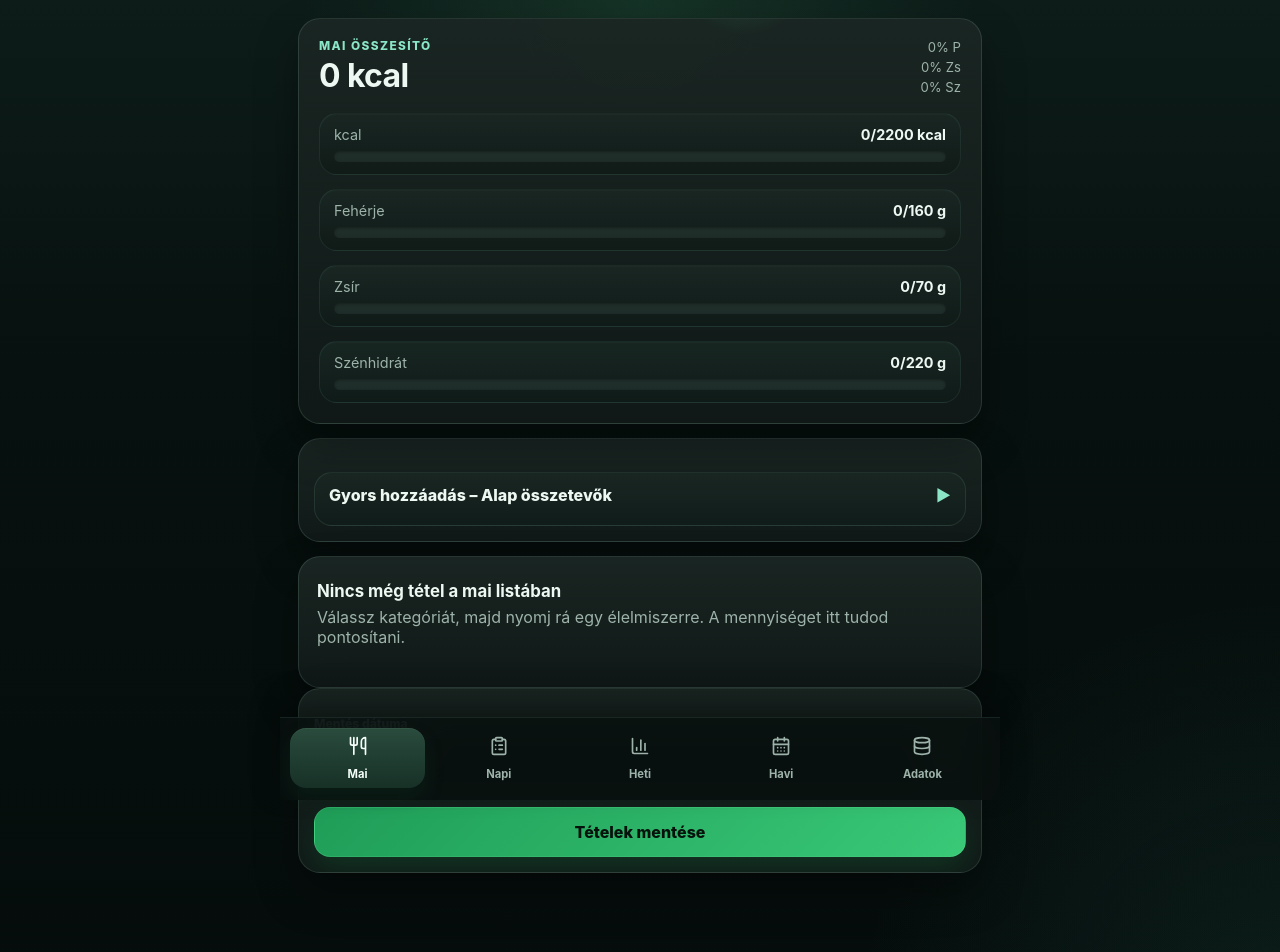
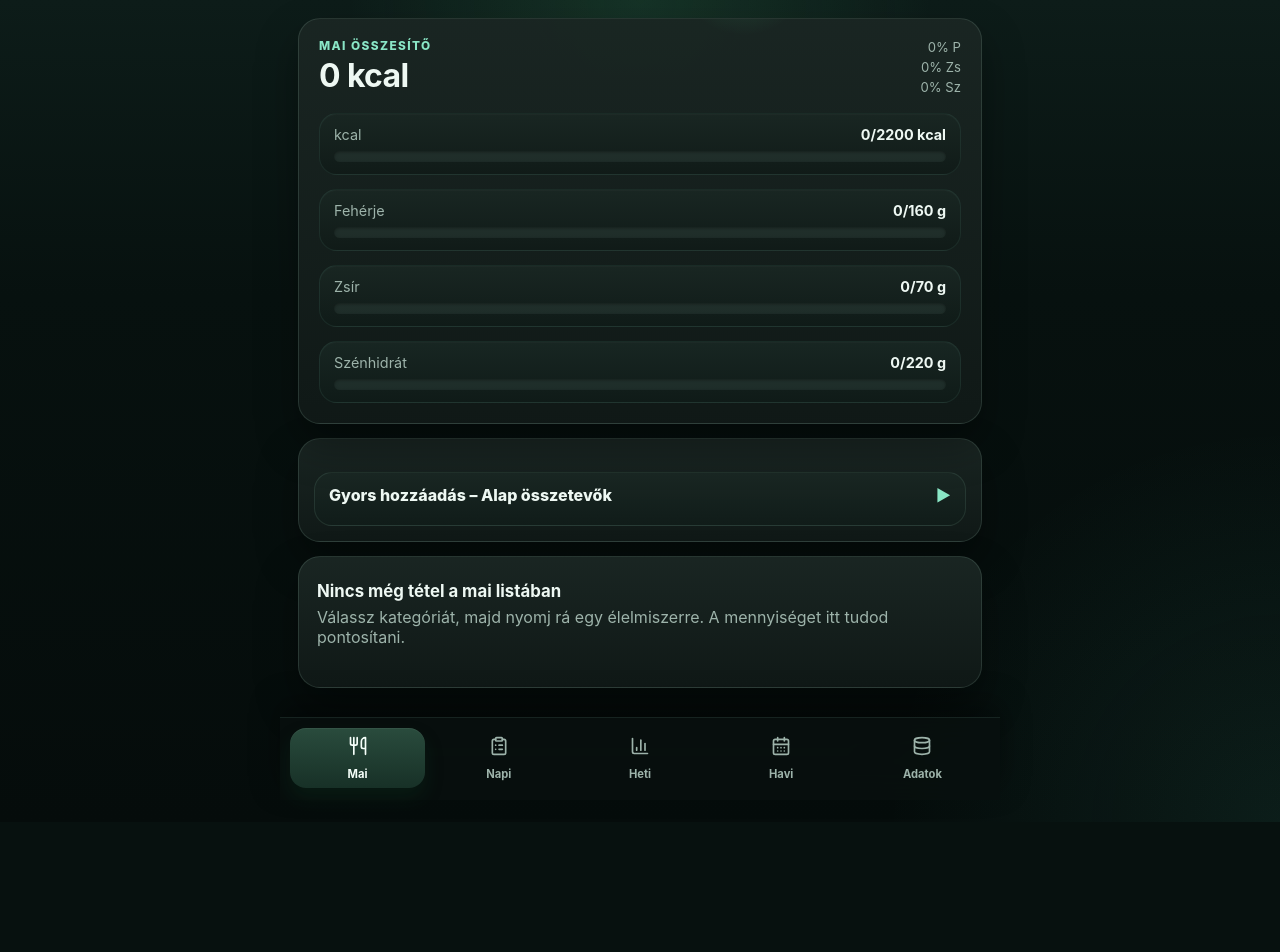
Before and after one commit to tonetttoman/makro-app, a React (Vite) app: page / in a window 1280 px wide. Shown: the top 952 px of the page. After the commit the page ends 822 px from the top, so only its background shows below. Built offline with nearby package versions, Linux system fonts and the light colour scheme.

Commit message:
move save controls into entry list and lock entries on save

```diff
--- a/src/App.jsx
+++ b/src/App.jsx
@@ -54,6 +54,7 @@ function createEntry(food) {
     entryId: createUniqueId(food.id),
     foodId: food.id,
     amount: food.defaultAmount,
+    locked: false,
     createdAt: new Date().toISOString()
   };
 }
@@ -94,7 +95,7 @@ function upsertDailyLog(dailyLogs, date, totals) {
     carbs: totals.carbs,
     alcoholKcal: 0,
     macroRatio,
-    note: "nyugtázott napi napló",
+    note: "mentett napi tételek",
     source: "confirmed_daily_entries"
   };
   const exists = dailyLogs.some((log) => log.date === date);
@@ -163,8 +164,18 @@ export default function App() {
     );
   }
 
+  function handleToggleLock(entryId) {
+    updateTodayEntries(
+      todayEntries.map((entry) => (entry.entryId === entryId ? { ...entry, locked: !Boolean(entry.locked) } : entry))
+    );
+  }
+
   function handleRemove(entryId) {
     updateTodayEntries(todayEntries.filter((entry) => entry.entryId !== entryId));
+  }
+
+  function handleWorkDateChange(date) {
+    setWorkspace((current) => ({ ...current, date: date || todayKey }));
   }
 
   function handleAddSupplement(supplement) {
@@ -190,7 +201,7 @@ export default function App() {
     const hasExisting = (diary[workDate]?.entries || []).length > 0 || dailyLogs.some((log) => log.date === workDate);
     if (hasExisting && !window.confirm("Ehhez a dátumhoz már van mentett napló. Felülírod?")) return;
 
-    const entriesToSave = todayEntries.map((entry) => ({ ...entry }));
+    const entriesToSave = todayEntries.map((entry) => ({ ...entry, locked: true }));
     const savedTotals = calculateTotals(entriesToSave, foods);
     setDiary((current) => ({
       ...current,
@@ -200,13 +211,14 @@ export default function App() {
       }
     }));
     setDailyLogs((current) => upsertDailyLog(current, workDate, savedTotals));
-    alert("Napi napló mentve.");
+    setWorkspace((current) => ({ ...current, date: workDate, entries: entriesToSave }));
+    alert("Tételek mentve.");
   }
 
   function handleLoadToToday(date, entries) {
     setWorkspace({
       date,
-      entries: entries.map((entry) => ({ ...entry }))
+      entries: entries.map((entry) => ({ ...entry, locked: true }))
     });
     setActiveView("today");
   }
@@ -238,21 +250,16 @@ export default function App() {
             )}
           </section>
 
-          <DailyEntryList foods={foods} entries={todayEntries} onAmountChange={handleAmountChange} onRemove={handleRemove} />
-
-          <section className="panel workday-panel">
-            <label className="form-field">
-              <span>Mentés dátuma</span>
-              <input
-                type="date"
-                value={workDate}
-                onChange={(event) => setWorkspace((current) => ({ ...current, date: event.target.value || todayKey }))}
-              />
-            </label>
-            <button className="primary-button full" type="button" onClick={handleConfirmDailyLog}>
-              Tételek mentése
-            </button>
-          </section>
+          <DailyEntryList
+            foods={foods}
+            entries={todayEntries}
+            onAmountChange={handleAmountChange}
+            onRemove={handleRemove}
+            onToggleLock={handleToggleLock}
+            workDate={workDate}
+            onWorkDateChange={handleWorkDateChange}
+            onSave={handleConfirmDailyLog}
+          />
         </main>
       )}
 
```
